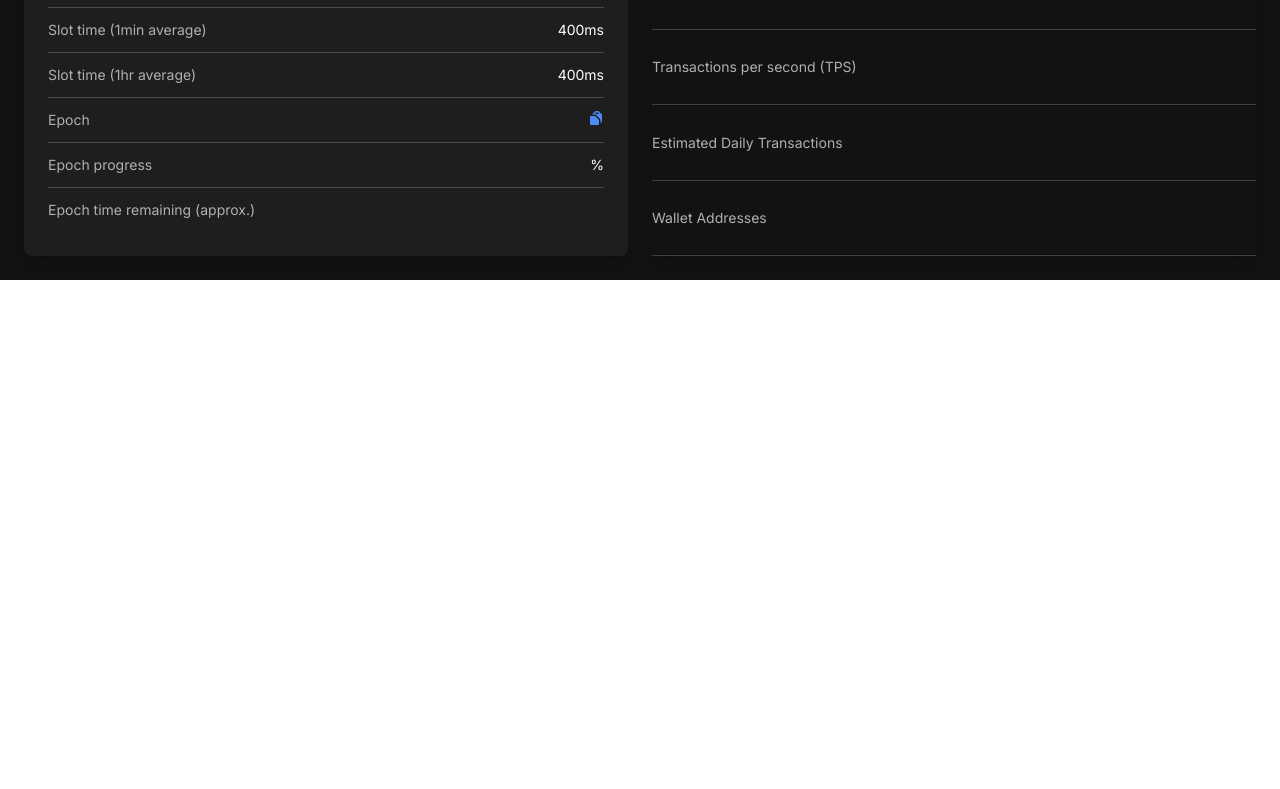
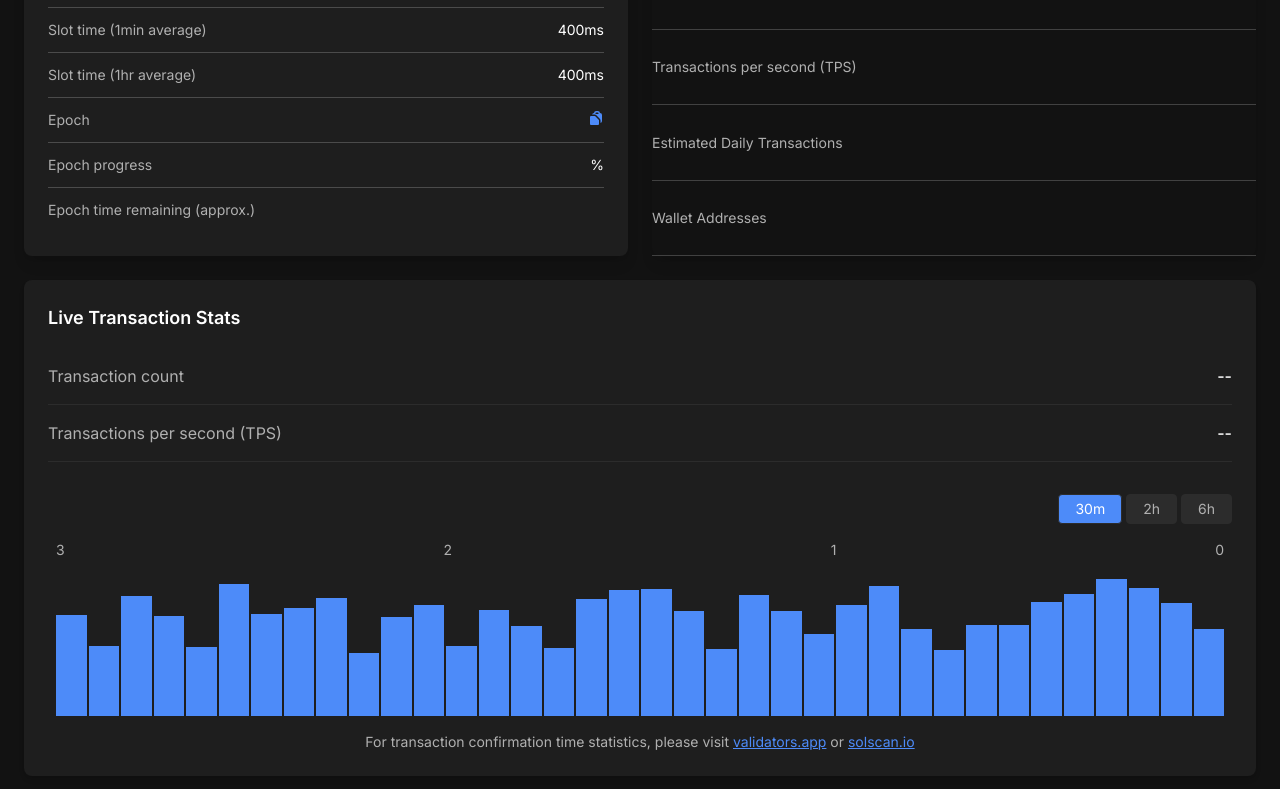
Before and after one commit to kashifkhattak/model-explorer, a React (Vite) app in the folder frontend/: page / in a window 1280 px wide. Shown: the part 611-1400 px from the top of the page. Before the commit the page ends 891 px from the top, so only its background shows below. Built offline with nearby package versions, Linux system fonts and the light colour scheme; no server answers; a web font is replaced by a local one.

Commit message:
add bar chart

```diff
--- a/frontend/src/pages/home.tsx
+++ b/frontend/src/pages/home.tsx
@@ -18,8 +18,16 @@ interface SolanaStat {
 	walletAddresses: number
 }
 
+const generateChartData = (): number[] => {
+	return Array.from({ length: 36 }, () => 40 + Math.random() * 50)
+}
+
 export const Home = () => {
 	const [solanaStats, setSolanaStats] = useState<SolanaStat>()
+	const [activeTab, setActiveTab] = useState<string>('30m')
+	const [chartData, setChartData] = useState<number[]>(generateChartData())
+
+	const tpsOptions = ['30m', '2h', '6h']
 
 	useEffect(() => {
 		const fetchStats = async () => {
@@ -33,6 +41,15 @@ export const Home = () => {
 
 		fetchStats()
 	}, [])
+
+	const regenerateChart = () => {
+		setChartData(generateChartData())
+	}
+
+	const handleTabClick = (tab: string) => {
+		setActiveTab(tab)
+		regenerateChart()
+	}
 
 	const formatWithKPriority = (number: number) => {
 		if (number < 1000) return number.toString()
@@ -195,6 +212,78 @@ export const Home = () => {
 						</tbody>
 					</table>
 				</div>
+
+				<div className="bg-[#1e1e1e] mt-6 rounded-lg shadow-md mb-6 overflow-hidden text-white">
+					<div className="p-6">
+						<h3 className="text-lg font-semibold mb-4">Live Transaction Stats</h3>
+
+						<table className="w-full border-collapse mb-4">
+							<tbody>
+								<tr className="border-b border-[#2c2c2c]">
+									<td className="py-4 text-[#b0b0b0]">Transaction count</td>
+									<td className="py-4 text-right text-white font-medium">--</td>
+								</tr>
+								<tr className="border-b border-[#2c2c2c]">
+									<td className="py-4 text-[#b0b0b0]">Transactions per second (TPS)</td>
+									<td className="py-4 text-right text-white font-medium">--</td>
+								</tr>
+							</tbody>
+						</table>
+
+						<div className="pt-4">
+							<div className="flex justify-end mb-4 space-x-1">
+								{tpsOptions.map(option => (
+									<button
+										key={option}
+										onClick={() => handleTabClick(option)}
+										className={`px-4 py-1 text-sm border border-[#2c2c2c] transition-all rounded ${
+											activeTab === option
+												? 'bg-[#4d8bf9] text-white'
+												: 'bg-[#2c2c2c] text-[#b0b0b0]'
+										}`}>
+										{option}
+									</button>
+								))}
+							</div>
+
+							<div className="relative h-44">
+								<div className="absolute inset-x-0 top-0 flex justify-between text-[#b0b0b0] text-sm px-2">
+									<div>3</div>
+									<div>2</div>
+									<div>1</div>
+									<div>0</div>
+								</div>
+								<div className="flex items-end gap-0.5 h-full px-2 pt-6" id="chartBars">
+									{chartData.map((value, idx) => (
+										<div
+											key={idx}
+											className="flex-1 bg-[#4d8bf9]"
+											style={{ height: `${value}%` }}
+											title={`TPS: ${value.toFixed(1)}`}
+										/>
+									))}
+								</div>
+							</div>
+
+							<p className="text-center text-[#b0b0b0] text-sm mt-4">
+								For transaction confirmation time statistics, please visit{' '}
+								<a
+									href="https://validators.app"
+									target="_blank"
+									className="text-[#4d8bf9] underline">
+									validators.app
+								</a>{' '}
+								or{' '}
+								<a
+									href="https://solscan.io/token/9BB6NFEcjBCtnNLFko2FqVQBq8HHM13kCyYcdQbgpump"
+									target="_blank"
+									className="text-[#4d8bf9] underline">
+									solscan.io
+								</a>
+							</p>
+						</div>
+					</div>
+				</div>
 			</main>
 		</div>
 	)
```
